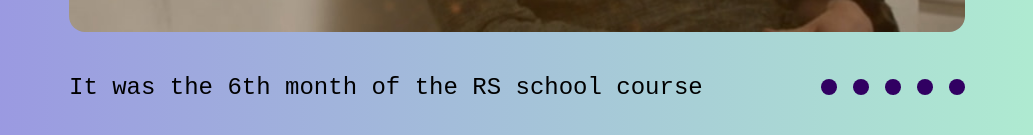
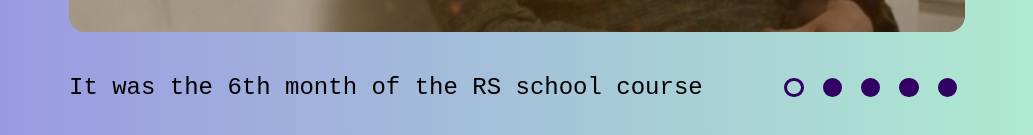
Before and after one commit to ansee66/cssMemSlider, a plain HTML site: page cssMemSlider/index.html in a window 1280 px wide. Shown: the part 675-810 px from the top of the page, without its empty margins (123-1156 px from the left). Drawn offline with Linux system fonts and the light colour scheme.

Commit message:
feat: add styles for controls (Вс, май 15, 2022 10:39:31)

```diff
--- a/cssMemSlider/index.html
+++ b/cssMemSlider/index.html
@@ -48,11 +48,21 @@
             </div>
 
             <div class="slider__nav">
-              <label for="slide1" class="slider__button"></label>
-              <label for="slide2" class="slider__button"></label>
-              <label for="slide3" class="slider__button"></label>
-              <label for="slide4" class="slider__button"></label>
-              <label for="slide5" class="slider__button"></label>
+              <label for="slide1" class="slider__button">
+                <div class="slider__button-inner"></div>
+              </label>
+              <label for="slide2" class="slider__button">
+                <div class="slider__button-inner"></div>
+              </label>
+              <label for="slide3" class="slider__button">
+                <div class="slider__button-inner"></div>
+              </label>
+              <label for="slide4" class="slider__button">
+                <div class="slider__button-inner"></div>
+              </label>
+              <label for="slide5" class="slider__button">
+                <div class="slider__button-inner"></div>
+              </label>
             </div>
           </div>
         </div>
--- a/cssMemSlider/style.css
+++ b/cssMemSlider/style.css
@@ -121,15 +121,16 @@
 .slider__nav {
   display: flex;
   justify-content: center;
-  gap: 1rem;
+  gap: 0.2rem;
 }
 
 .slider__button {
-  height: 1rem;
-  width: 1rem;
+  display: flex;
+  justify-content: center;
+  align-items: center;
 
-  background-color: #310062;
-  border-radius: 50%;
+  width: 2.2rem;
+  height: 2.2rem;
 
   cursor: pointer;
   transition: all 0.2s ease;
@@ -138,3 +139,23 @@
 .slider__button:hover {
   opacity: 0.6;
 }
+
+.slider__button-inner {
+  box-sizing: border-box;
+  width: 1.2rem;
+  height: 1.2rem;
+
+  background-color: #310062;
+  border: 0.2rem solid #310062;
+  border-radius: 50%;
+
+  transition: all 0.5s ease;
+}
+
+#slide1:checked ~ .slider__inner .slider__button[for=slide1] .slider__button-inner,
+#slide2:checked ~ .slider__inner .slider__button[for=slide2] .slider__button-inner,
+#slide3:checked ~ .slider__inner .slider__button[for=slide3] .slider__button-inner,
+#slide4:checked ~ .slider__inner .slider__button[for=slide4] .slider__button-inner,
+#slide5:checked ~ .slider__inner .slider__button[for=slide5] .slider__button-inner {
+  background-color: transparent;
+}
```
